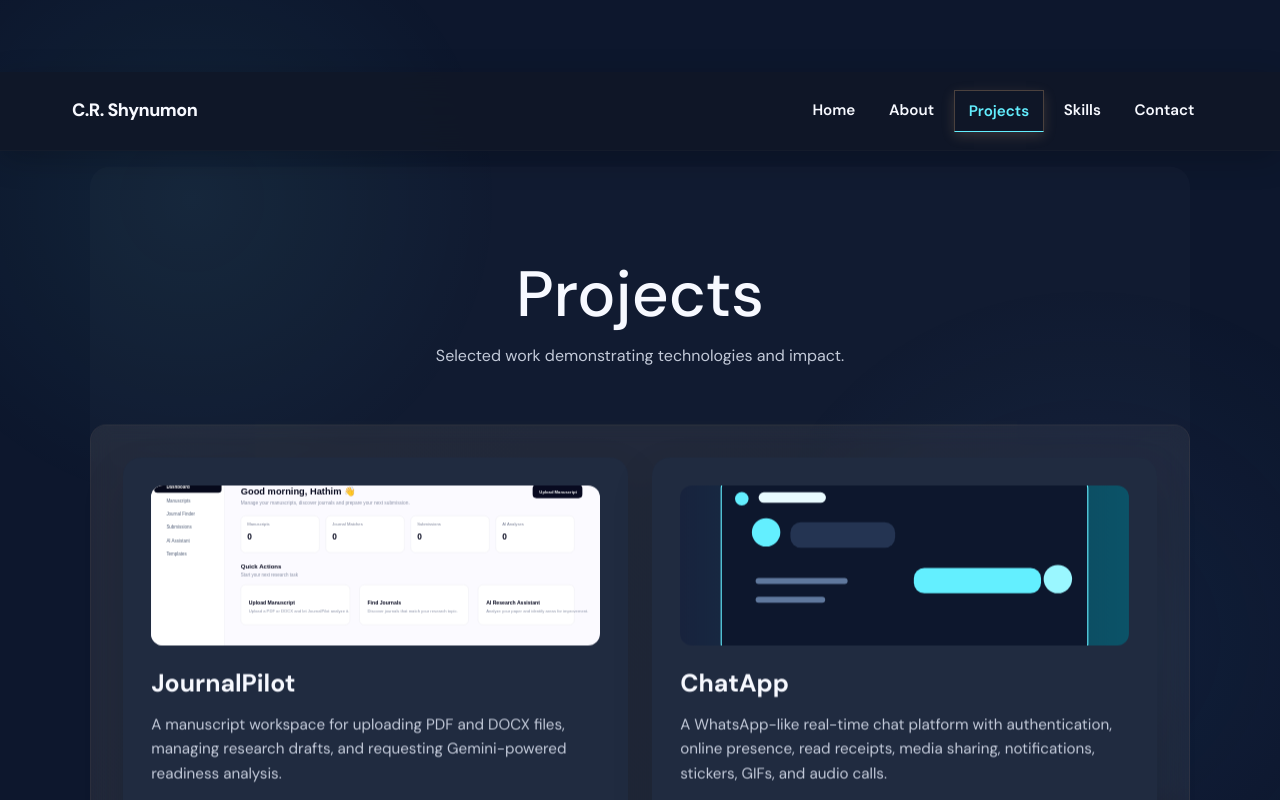
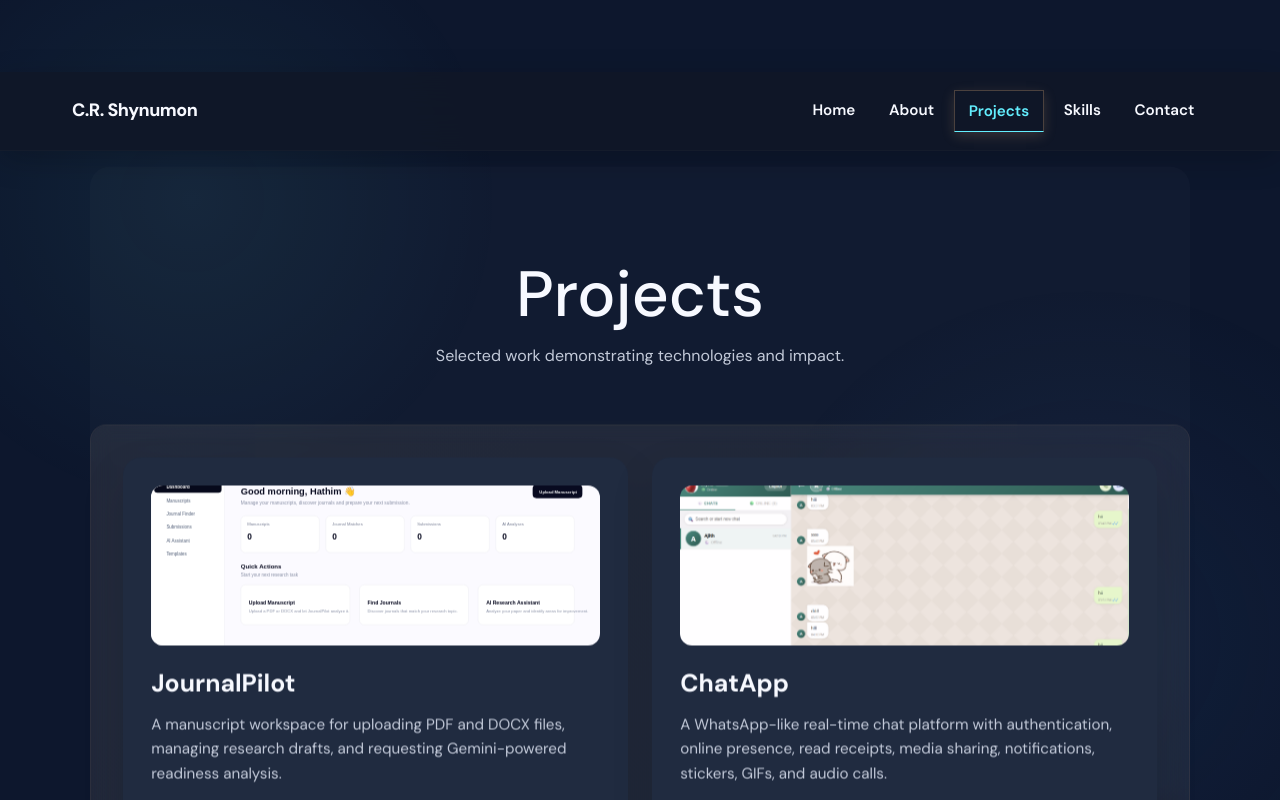
Before and after one commit to Hathimshynu/portfolio, a React (Vite) app in the folder frontend/: page /projects in a window 1280 px wide. Shown: the top 800 px of the page. Built offline with nearby package versions, Linux system fonts and the light colour scheme.

Commit message:
png added chatapp

```diff
--- a/frontend/src/pages/Projects.jsx
+++ b/frontend/src/pages/Projects.jsx
@@ -17,7 +17,7 @@ const projects = [
     title: 'ChatApp',
     description: 'A WhatsApp-like real-time chat platform with authentication, online presence, read receipts, media sharing, notifications, stickers, GIFs, and audio calls.',
     tech: ['React', 'Node.js', 'Express', 'MongoDB', 'Pusher', 'Socket.io', 'WebRTC'],
-    image: '/chatapp-project.svg',
+    image: '/chatapp-project.png',
     repoUrl: 'https://github.com/Hathimshynu/chatapp.git',
     liveUrl: 'https://chatapp-shynu.vercel.app/'
   },
```
Also changed, not shown: frontend/public/chatapp-project.png (added), frontend/public/chatapp-project.svg (deleted).
